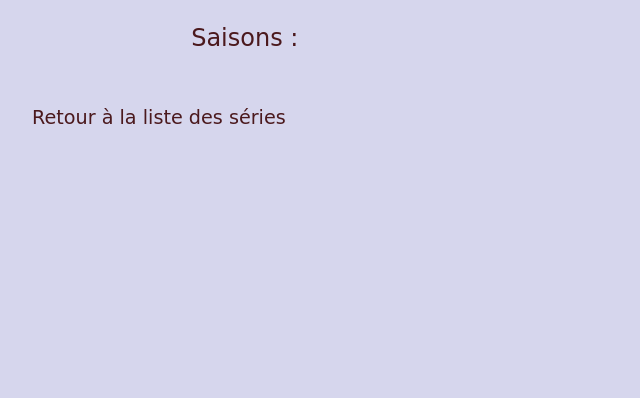
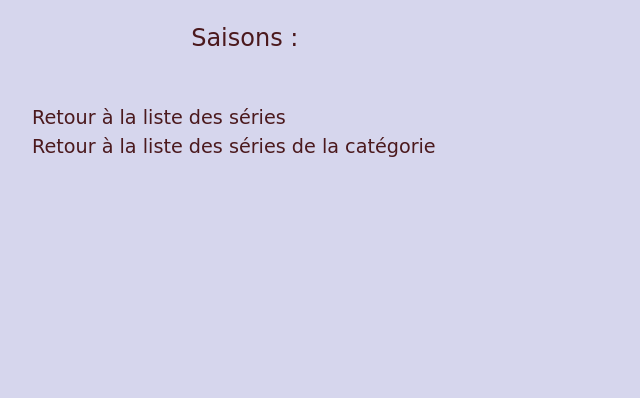
Before and after one commit to veroniqueauzias/wildSeries2, a Symfony app: template templates/program/show.html.twig in a window 1280 px wide. Shown: the part 194-592 px from the top of the page, without its empty margins (0-640 px from the left). Run offline with Twig, Linux system fonts and the light colour scheme; the template is opened without the code that fills it, so the values that code supplies are empty; style sheets or scripts are compiled from the project's sources; some libraries are stand-ins or nearby versions; some web fonts are replaced.

Commit message:
change return links

```diff
--- a/templates/category/show.html.twig
+++ b/templates/category/show.html.twig
@@ -14,8 +14,8 @@
 
 </div>
 <div class="returnLink">
-   <a href="{{ path('program_index') }}">
-      Retour à la liste des programmes
+   <a href="{{ path('category_index') }}">
+      Retour à la liste des catégories
    </a>
 </div>
 {% endblock %}
--- a/templates/program/show.html.twig
+++ b/templates/program/show.html.twig
@@ -32,6 +32,9 @@
 <div class="returnLink">
    <a href="{{ path('program_index') }}">
       Retour à la liste des séries
+   </a><br />
+   <a href="{{path('category_show', {'categoryName' : program.category.name}) }}">
+      Retour à la liste des séries de la catégorie {{ program.category.name }}
    </a>
 </div>
 {% endblock %}
```
